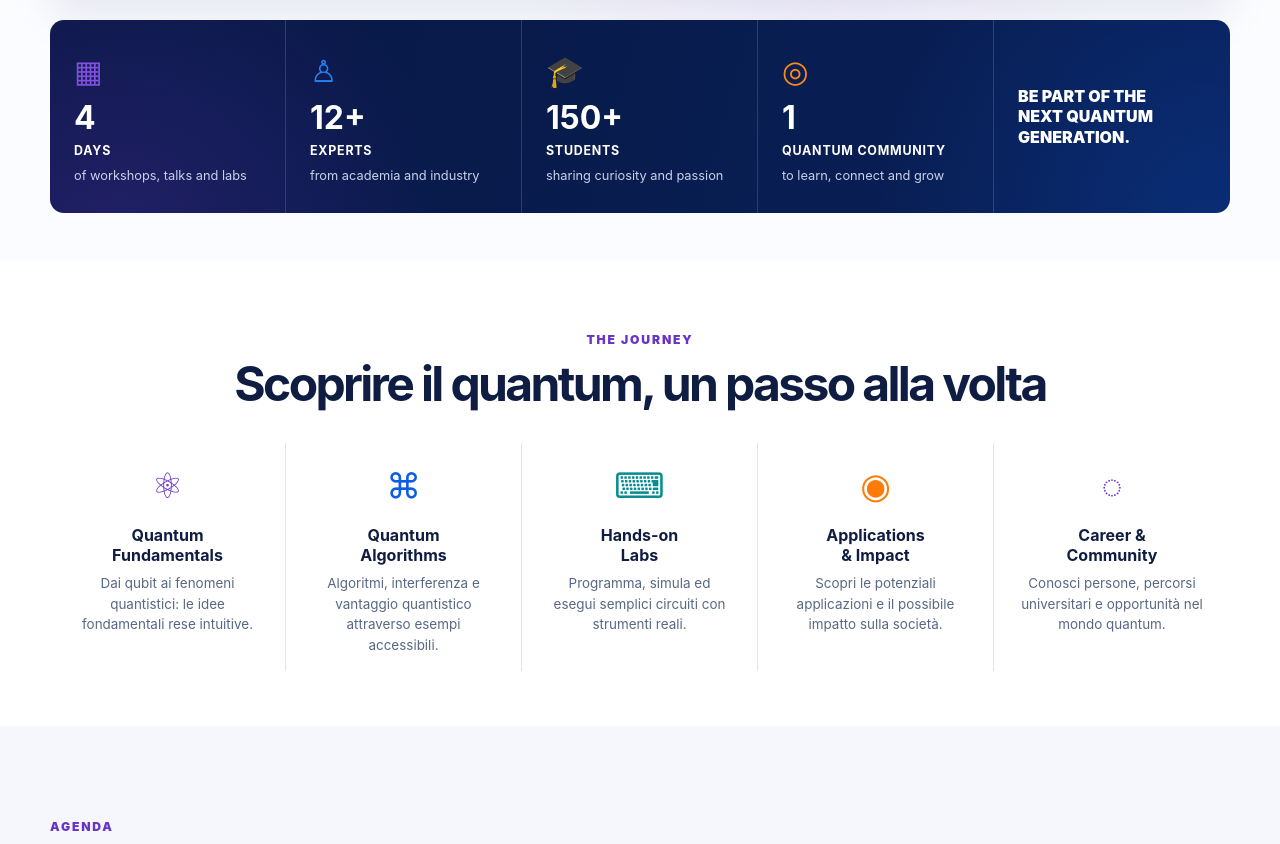
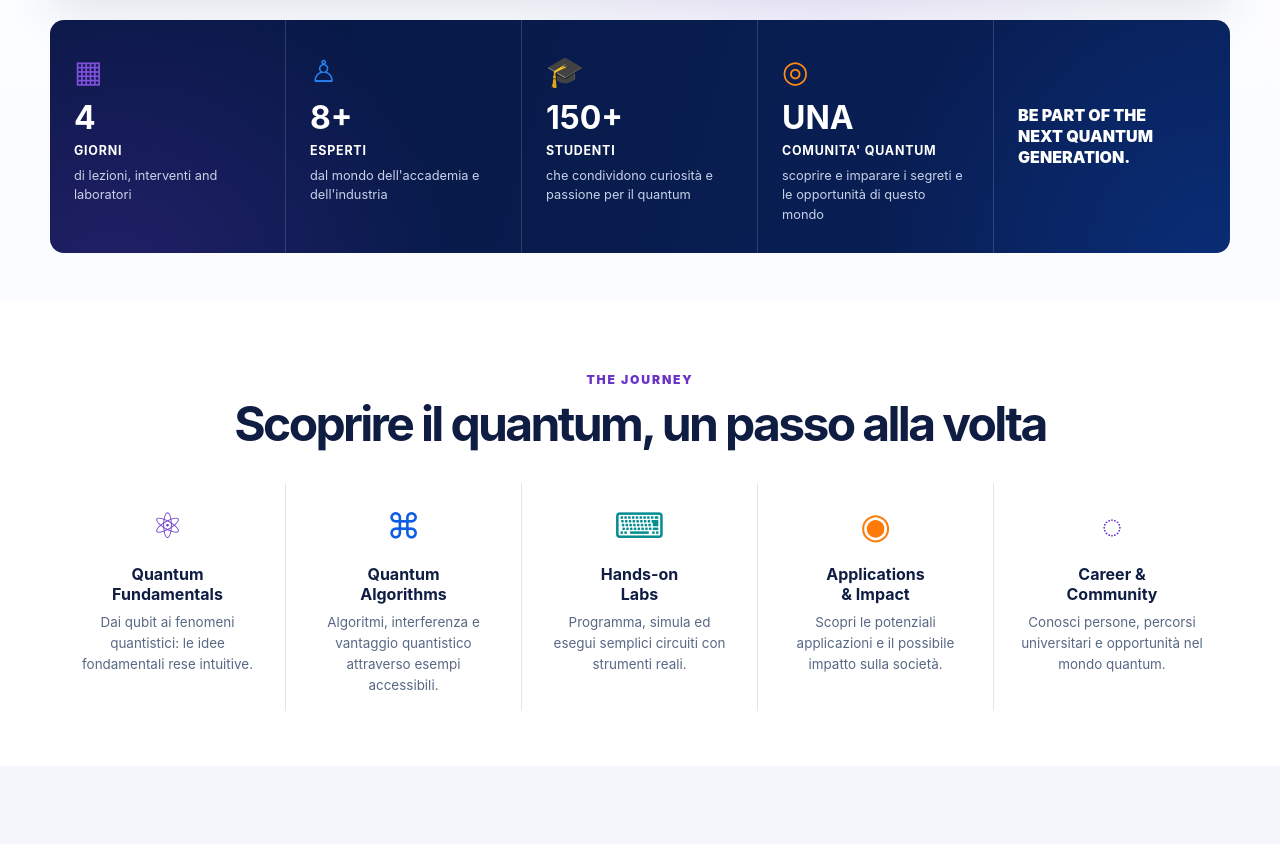
Before and after one commit to simonefaro/quantigo, a plain HTML site: page index.html in a window 1280 px wide. Shown: the part 974-1818 px from the top of the page. Drawn offline with Linux system fonts and the light colour scheme.

Commit message:
Update index.html

```diff
--- a/index.html
+++ b/index.html
@@ -163,10 +163,10 @@ footer{padding:12px 0 28px}.footer-grid{display:grid;grid-template-columns:1.25f
 <article class="feature"><div class="feature-icon" style="background:#fff0e2;color:#ff7b08"><img src="quantigo-build.png" width="100px"></div><h3 style="color:#ff7b08">GO QUANTUM</h3><p>Guarda oltre il presente e scopri come il quantum computing potrà aprire nuove opportunità di studio e di carriera.</p></article>
 </div>
 <div class="stats reveal">
-<div class="stat"><div class="stat-icon" style="color:#8150dc">▦</div><b>4</b><strong>DAYS</strong><span>of workshops, talks and labs</span></div>
-<div class="stat"><div class="stat-icon" style="color:#2781f0">♙</div><b>12+</b><strong>EXPERTS</strong><span>from academia and industry</span></div>
-<div class="stat"><div class="stat-icon" style="color:#18a5a0">🎓</div><b>150+</b><strong>STUDENTS</strong><span>sharing curiosity and passion</span></div>
-<div class="stat"><div class="stat-icon" style="color:#ff8a19">◎</div><b>1</b><strong>QUANTUM COMMUNITY</strong><span>to learn, connect and grow</span></div>
+<div class="stat"><div class="stat-icon" style="color:#8150dc">▦</div><b>4</b><strong>GIORNI</strong><span>di lezioni, interventi and laboratori</span></div>
+<div class="stat"><div class="stat-icon" style="color:#2781f0">♙</div><b>8+</b><strong>ESPERTI</strong><span>dal mondo dell'accademia e dell'industria</span></div>
+<div class="stat"><div class="stat-icon" style="color:#18a5a0">🎓</div><b>150+</b><strong>STUDENTI</strong><span>che condividono curiosità e passione per il quantum</span></div>
+<div class="stat"><div class="stat-icon" style="color:#ff8a19">◎</div><b>UNA</b><strong>COMUNITA' QUANTUM</strong><span>scoprire e imparare i segreti e le opportunità di questo mondo</span></div>
 <div class="stat stat-message">Be part of the<br>next quantum<br>generation.</div>
 </div>
 </div>
```
